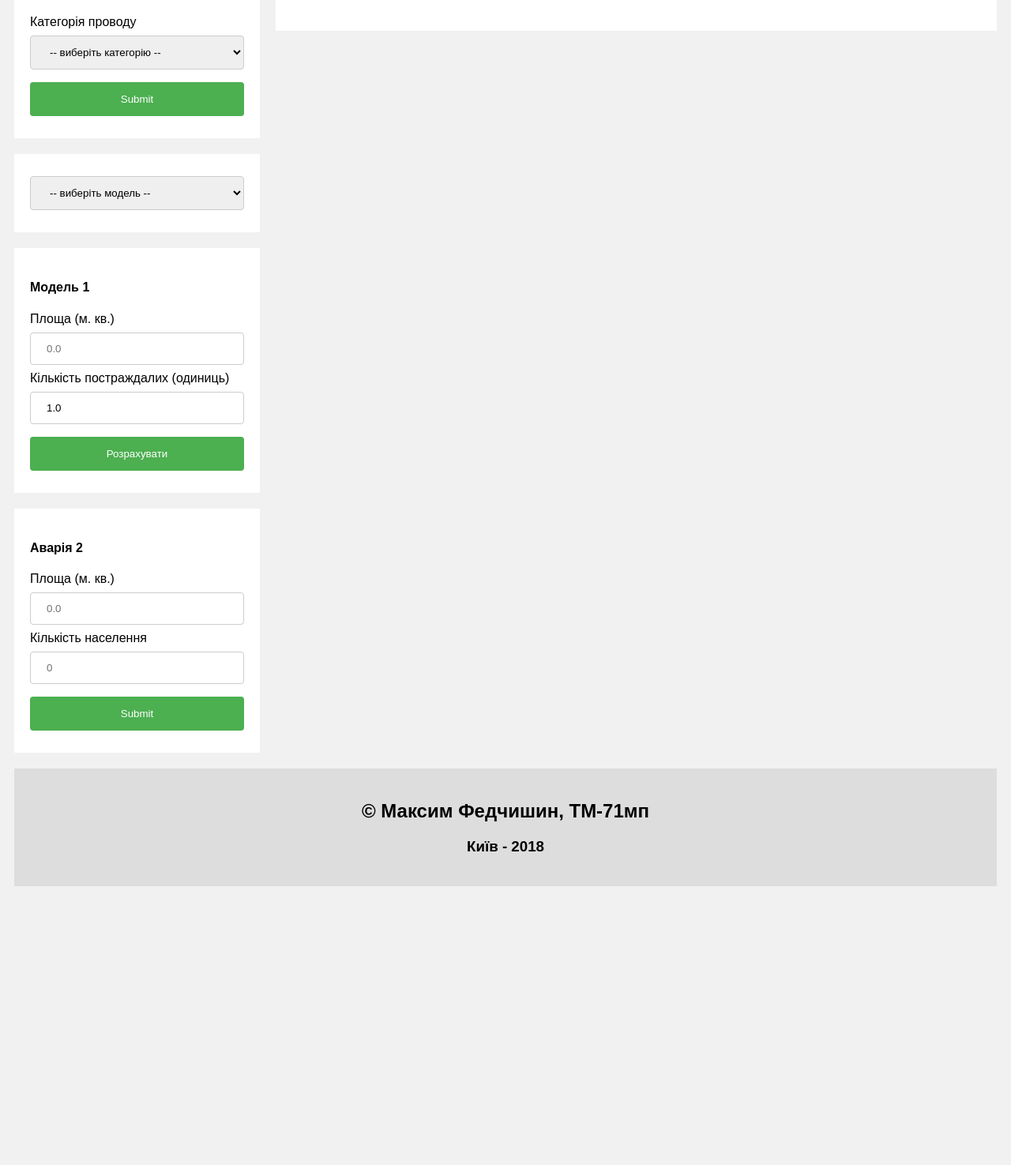
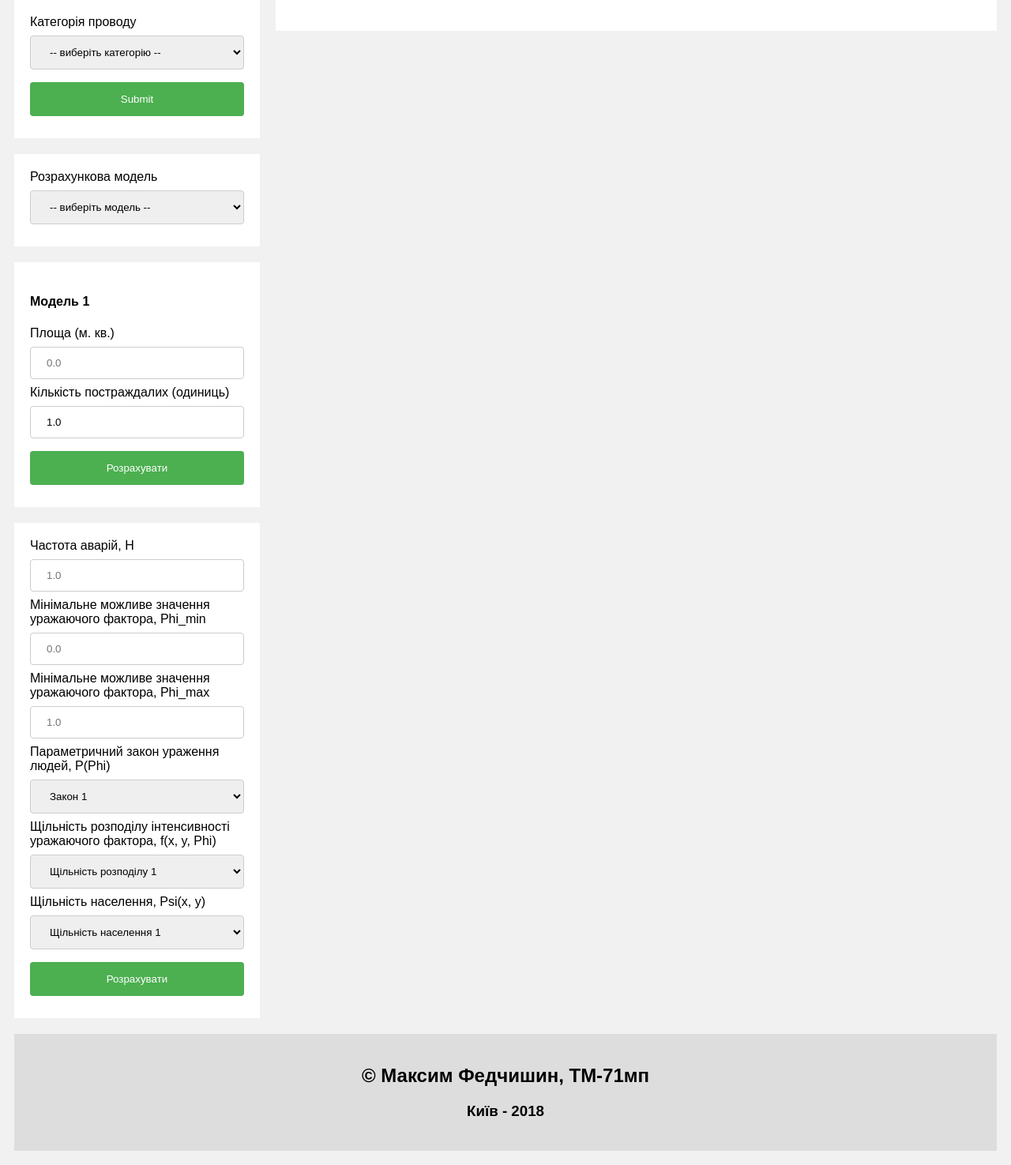
Before and after one commit to ThatAnotherMax/oil-and-gas-risk-map, a Flask app: template templates/fullmap.html in a window 1280 px wide. Shown: the part 299-1774 px from the top of the page at 79% size. Before the commit the page ends 1421 px from the top, so only its background shows below. Run offline with Flask 2, Linux system fonts and the light colour scheme; the template is opened without the code that fills it, so the values that code supplies are empty; some libraries are stand-ins or nearby versions.

Commit message:
add 1 calc gui + jquery test

```diff
--- a/templates/fullmap.html
+++ b/templates/fullmap.html
@@ -230,13 +230,54 @@
 
                     </div>
                 </div>
+<!--
+                <script type=text/javascript>
+                    $(document).ready(function() {
+                        $('form').on('submit', function(event) {
+                            $.ajax({
+                                data : {
+                                    test : $('#testInput').val(),
+                                },
+                                type : 'POST',
+                                url : '/process'
+                            })
+                            .done(function(data) {
+                                if (data.error) {
+                                    $('#errorAlert').text(data.error).show();
+                                    $('#successAlert').hide();
+                                } else {
+                                    $('#successAlert').text(data.result).show();
+                                    $('#errorAlert').hide();
+                                }
+                            });
+
+                            event.preventDefault();
+                        });
+
+                    });
+                </script>
+
+                <div class="card">
+                    <div id="form-test">
+                        <form action="" method="post">
+                            <label for="test">the test</label>
+                            <input type="text" id="testInput" placeholder="empty">
+
+                            <input type="submit" value="go">
+                        </form>
+                    </div>
+                </div>
+
+                <div id="successAlert" class="card" style="display:none;"></div>
+                <div id="errorAlert" class="card" style="display:none;"></div> -->
 
                 <div id="model-select" class="card">
                     <div id="form-test">
+                        <label for="model">Розрахункова модель</label>
                         <select id="model" name="model" onchange="myFunction()">
                             <option disabled selected value> -- виберіть модель -- </option>
                             <option value="model1">Модель 1</option>
-                            <option value="model2">Модель 2</option>
+                            <option value="model2">Колективний ризик</option>
                         </select>
                     </div>
                 </div>
@@ -258,15 +299,37 @@
 
                 <div id="model2-gui" class="card">
                     <div id="form-test">
-                        <form action="">
-                            <h4>Аварія 2</h4>
-                            <label for="fname">Площа (м. кв.)</label>
-                            <input type="text" id="fname" name="firstname" placeholder="0.0">
+                        <form action="" method="post">
+                            <!-- <h4>Колективний ризик</h4> -->
 
-                            <label for="lname">Кількість населення</label>
-                            <input type="text" id="lname" name="lastname" placeholder="0">
+                            <label for="m1_h">Частота аварій, H</label>
+                            <input type="text" id="m1_h" name="h"placeholder="1.0">
 
-                            <input type="submit" value="Submit">
+                            <label for="m1_phi_min">Мінімальне можливе значення уражаючого фактора, Phi_min</label>
+                            <input type="text" id="m1_phi_min" name="phi_min"placeholder="0.0">
+
+                            <label for="m1_phi_max">Мінімальне можливе значення уражаючого фактора, Phi_max</label>
+                            <input type="text" id="m1_phi_max" name="phi_max" placeholder="1.0">
+
+                            <label for="m1_p_phi">Параметричний закон ураження людей, P(Phi)</label>
+                            <select id="m1_p_phi" name="p_phi">
+                                <option selected value="p_phi_1">Закон 1</option>
+                                <option value="p_phi_2">Закон 2</option>
+                            </select>
+
+                            <label for="m1_f_x_y_phi">Щільність розподілу інтенсивності уражаючого фактора, f(x, y, Phi)</label>
+                            <select id="m1_f_x_y_phi" name="f_x_y_phi">
+                                <option selected value="f_x_y_phi_1">Щільність розподілу 1</option>
+                                <option value="f_x_y_phi_2">Щільність розподілу 2</option>
+                            </select>
+
+                            <label for="m1_psi">Щільність населення, Psi(x, y)</label>
+                            <select id="m1_psi" name="psi">
+                                <option selected value="psi_1">Щільність населення 1</option>
+                                <option value="psi_2">Щільність населення 2</option>
+                            </select>
+
+                            <input type="submit" value="Розрахувати">
                         </form>
                     </div>
                 </div>
--- a/templates/layout.html
+++ b/templates/layout.html
@@ -4,6 +4,7 @@
         {% block head %}
         <link rel="stylesheet" href="{{ url_for('static', filename='css/style.css') }}">
         <title>{% block title %}{% endblock %}</title>
+        <script src="https://ajax.googleapis.com/ajax/libs/jquery/3.3.1/jquery.min.js"></script>
         {% endblock %}
     </head>
     <body>
```
Also changed, not shown: views.py (+17 -1 lines).
